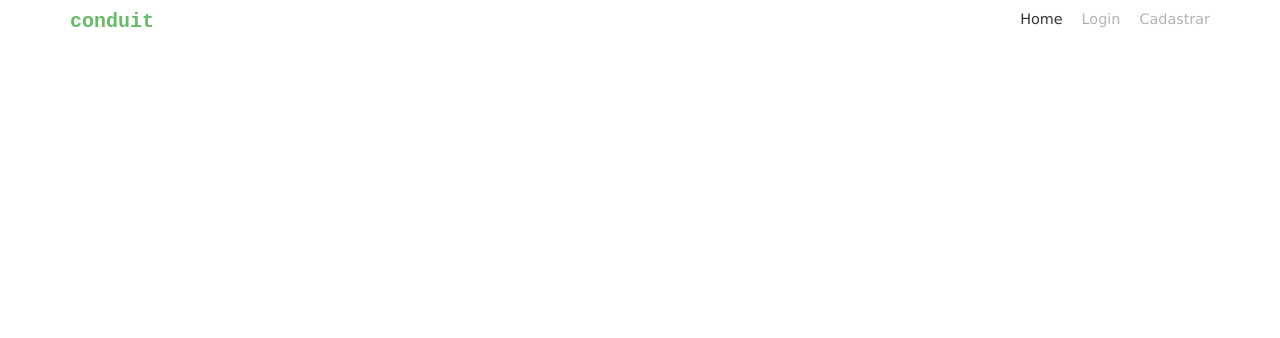
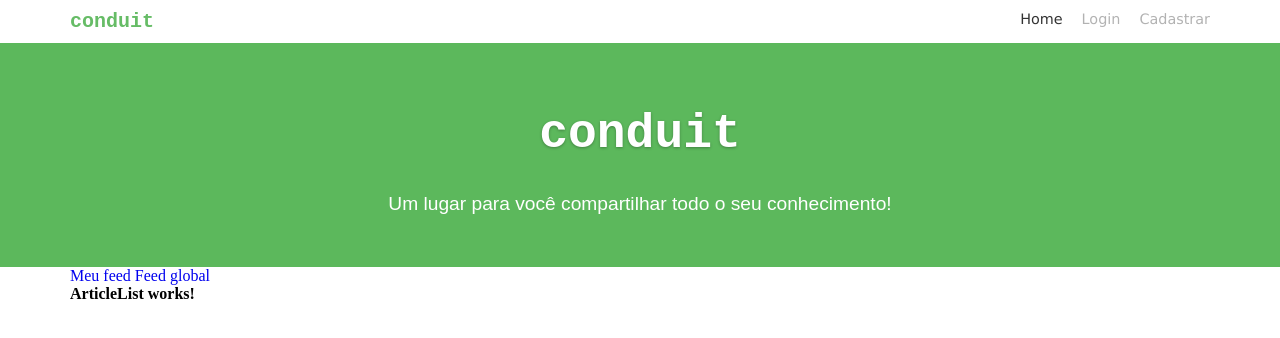
Before and after one commit to ruipimentel/conduit-vue, a Vue app: page /home/global-feed in a window 1280 px wide. Shown: the top 338 px of the page. Built offline with nearby package versions, Linux system fonts and the light colour scheme.

Commit message:
Introduz barra de navegação de feeds.

```diff
--- a/src/components/Home.vue
+++ b/src/components/Home.vue
@@ -1,9 +1,26 @@
 <template>
-  <div class="center bg-green">
-    <h1 id="logo">conduit</h1>
-    <p id="lead">
-      Um lugar para você compartilhar todo o seu conhecimento!
-    </p>
+  <div>
+    <div class="center bg-green">
+      <h1 id="logo">conduit</h1>
+      <p id="lead">
+        Um lugar para você compartilhar todo o seu conhecimento!
+      </p>
+    </div>
+    <div class="container">
+      <div>
+        <nav>
+          <router-link :to="{ name: 'my-feed' }">
+            Meu feed
+          </router-link>
+          <router-link :to="{ name: 'global-feed' }">
+            Feed global
+          </router-link>
+        </nav>
+        <main>
+          <router-view />
+        </main>
+      </div>
+    </div>
   </div>
 </template>
 
--- a/src/routes.js
+++ b/src/routes.js
@@ -1,9 +1,26 @@
 import Home from './components/Home';
 import Auth from './components/Auth';
+import ArticleList from './components/ArticleList';
 
 export const routes = [
   {
     path: '/home',
+    children: [
+      {
+        path: 'my-feed',
+        name: 'my-feed',
+        component: ArticleList
+      },
+      {
+        path: 'global-feed',
+        name: 'global-feed',
+        component: ArticleList
+      },
+      {
+        path: '/',
+        redirect: 'global-feed'
+      }
+    ],
     component: Home
   },
   {
```
